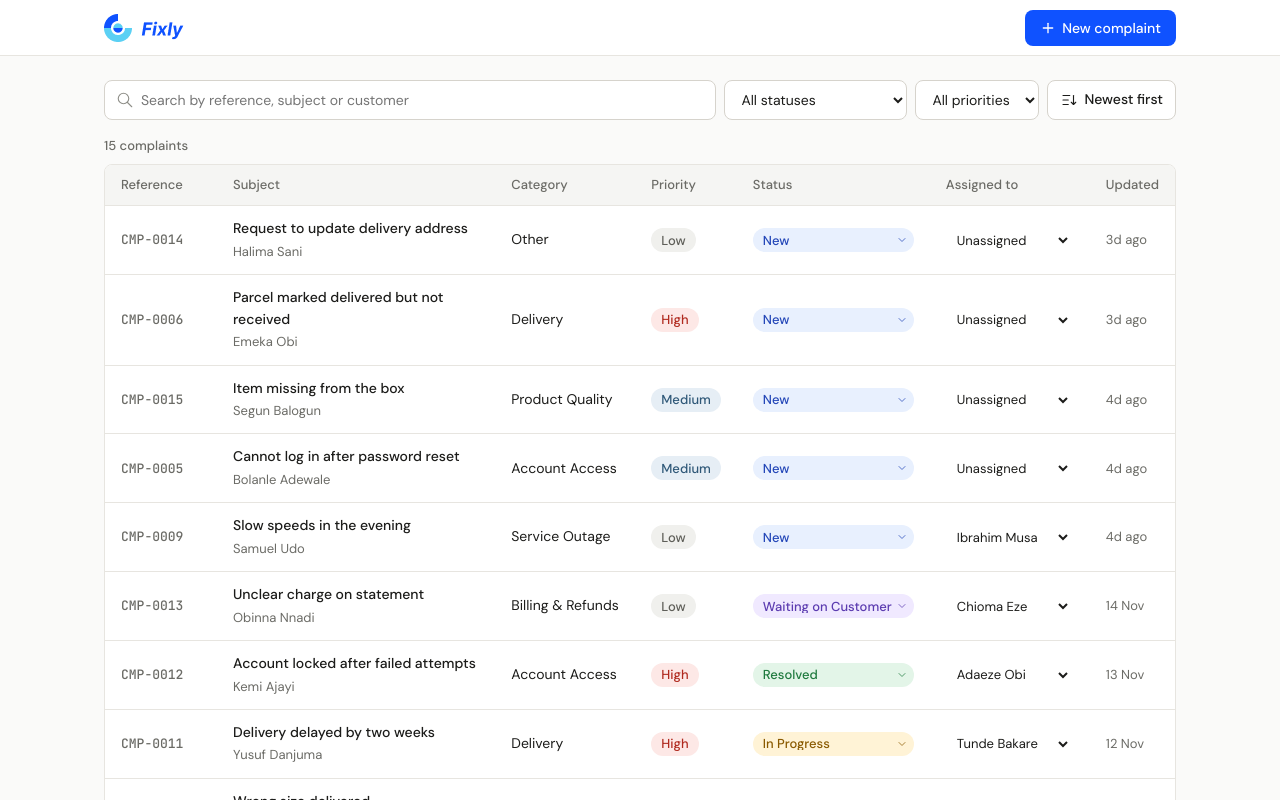
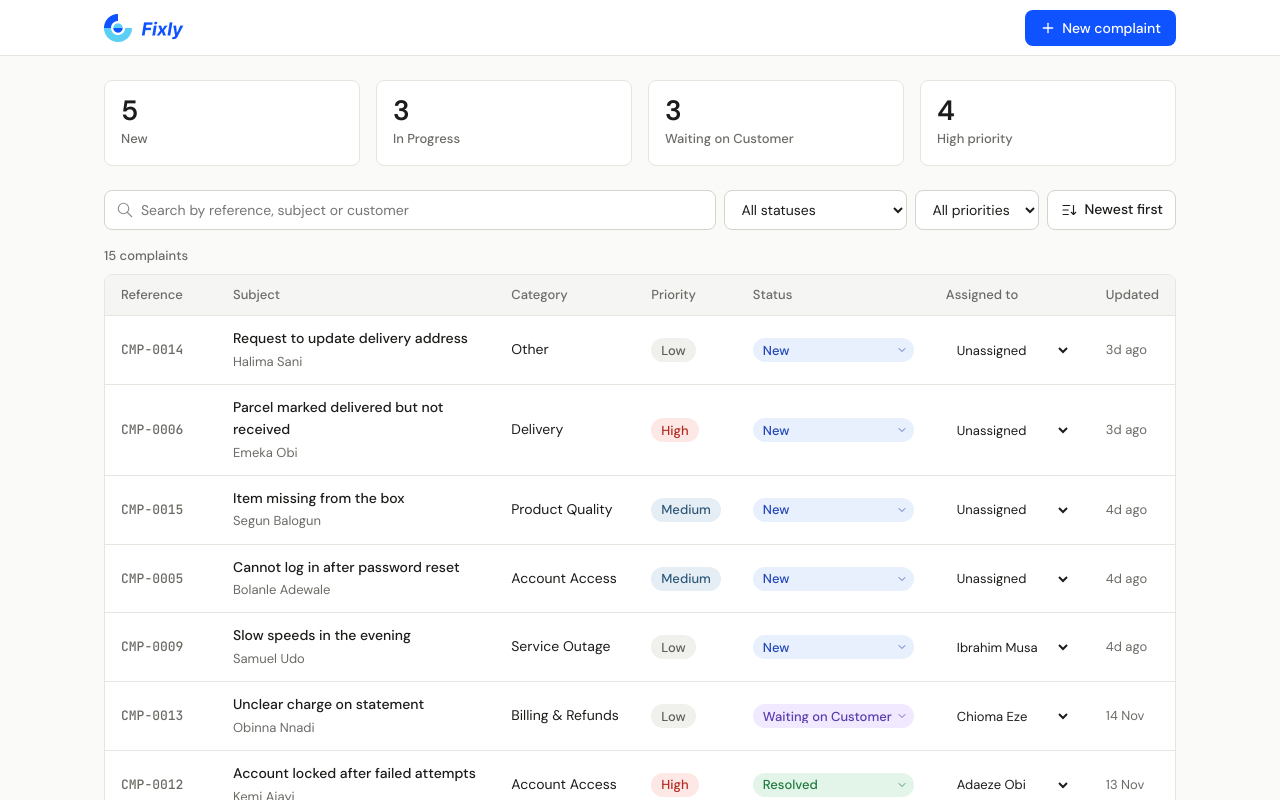
Before and after one commit to RealSauve/fixly, a React (Vite) app: page / in a window 1280 px wide. Shown: the top 800 px of the page. Built offline with nearby package versions, Linux system fonts and the light colour scheme.

Commit message:
slice 6: dashboard stat strip

```diff
--- /dev/null
+++ b/src/components/StatCard.jsx
@@ -0,0 +1,13 @@
+export default function StatCard({ value, label, active, onClick }) {
+  return (
+    <button
+      className={`stat-card${active ? ' is-active' : ''}`}
+      type="button"
+      aria-pressed={active}
+      onClick={onClick}
+    >
+      <span className="stat-card__number">{value}</span>
+      <span className="stat-card__label">{label}</span>
+    </button>
+  )
+}
--- /dev/null
+++ b/src/lib/stats.js
@@ -0,0 +1,21 @@
+// Derived counts for the dashboard strip. Always computed from the data,
+// never stored.
+export function computeStats(complaints) {
+  const stats = {
+    new: 0,
+    inProgress: 0,
+    waiting: 0,
+    highPriority: 0,
+  }
+
+  for (const complaint of complaints) {
+    if (complaint.status === 'New') stats.new += 1
+    if (complaint.status === 'In Progress') stats.inProgress += 1
+    if (complaint.status === 'Waiting on Customer') stats.waiting += 1
+    if (complaint.priority === 'High' && complaint.status !== 'Resolved') {
+      stats.highPriority += 1
+    }
+  }
+
+  return stats
+}
--- a/src/styles/components.css
+++ b/src/styles/components.css
@@ -107,6 +107,54 @@
   height: 6px;
   border-radius: 50%;
   background: currentColor;
+}
+
+/* Stat strip */
+.stat-strip {
+  display: grid;
+  grid-template-columns: repeat(4, 1fr);
+  gap: var(--space-4);
+  margin-bottom: var(--space-5);
+}
+
+.stat-card {
+  display: flex;
+  flex-direction: column;
+  gap: var(--space-1);
+  padding: var(--space-4);
+  border: 1px solid var(--border);
+  border-radius: var(--radius);
+  background: var(--surface);
+  color: var(--text);
+  font-family: inherit;
+  text-align: left;
+  cursor: pointer;
+}
+
+.stat-card:hover {
+  border-color: var(--border-strong);
+}
+
+.stat-card.is-active {
+  padding: 15px; /* keep the box size steady when the border grows to 2px */
+  border: 2px solid var(--accent);
+  background: var(--accent-soft);
+}
+
+.stat-card__number {
+  font-size: 28px;
+  font-weight: 600;
+  line-height: 1;
+}
+
+.stat-card__label {
+  color: var(--text-muted);
+  font-size: 13px;
+  font-weight: 500;
+}
+
+.stat-card.is-active .stat-card__label {
+  color: var(--accent);
 }
 
 /* Toolbar */
@@ -1034,6 +1082,10 @@
 }
 
 @media (max-width: 639px) {
+  .stat-strip {
+    grid-template-columns: repeat(2, 1fr);
+  }
+
   .table-wrap {
     display: none;
   }
--- a/src/views/ComplaintsView.jsx
+++ b/src/views/ComplaintsView.jsx
@@ -7,7 +7,9 @@ import {
 import ComplaintCard from '../components/ComplaintCard'
 import ComplaintTable from '../components/ComplaintTable'
 import EmptyState from '../components/EmptyState'
+import StatCard from '../components/StatCard'
 import { STATUSES } from '../lib/constants'
+import { computeStats } from '../lib/stats'
 
 const ALL = 'All'
 const ACTIVE = 'All active'
@@ -73,6 +75,23 @@ export default function ComplaintsView({
 
   const hasFilters = query.trim() !== '' || status !== ALL || priority !== ALL
 
+  const stats = computeStats(complaints)
+
+  function toggleStatusCard(value) {
+    setStatus((current) => (current === value ? ALL : value))
+  }
+
+  function toggleHighPriorityCard() {
+    const active = priority === 'High' && status === ACTIVE
+    if (active) {
+      setPriority(ALL)
+      setStatus(ALL)
+    } else {
+      setPriority('High')
+      setStatus(ACTIVE)
+    }
+  }
+
   function clearFilters() {
     setQuery('')
     setStatus(ALL)
@@ -98,6 +117,33 @@ export default function ComplaintsView({
 
   return (
     <section className="complaints">
+      <div className="stat-strip">
+        <StatCard
+          value={stats.new}
+          label="New"
+          active={status === 'New'}
+          onClick={() => toggleStatusCard('New')}
+        />
+        <StatCard
+          value={stats.inProgress}
+          label="In Progress"
+          active={status === 'In Progress'}
+          onClick={() => toggleStatusCard('In Progress')}
+        />
+        <StatCard
+          value={stats.waiting}
+          label="Waiting on Customer"
+          active={status === 'Waiting on Customer'}
+          onClick={() => toggleStatusCard('Waiting on Customer')}
+        />
+        <StatCard
+          value={stats.highPriority}
+          label="High priority"
+          active={priority === 'High' && status === ACTIVE}
+          onClick={toggleHighPriorityCard}
+        />
+      </div>
+
       <div className="toolbar" role="search">
         <div className="search">
           <IconSearch size={18} stroke={1.5} aria-hidden="true" />
```
